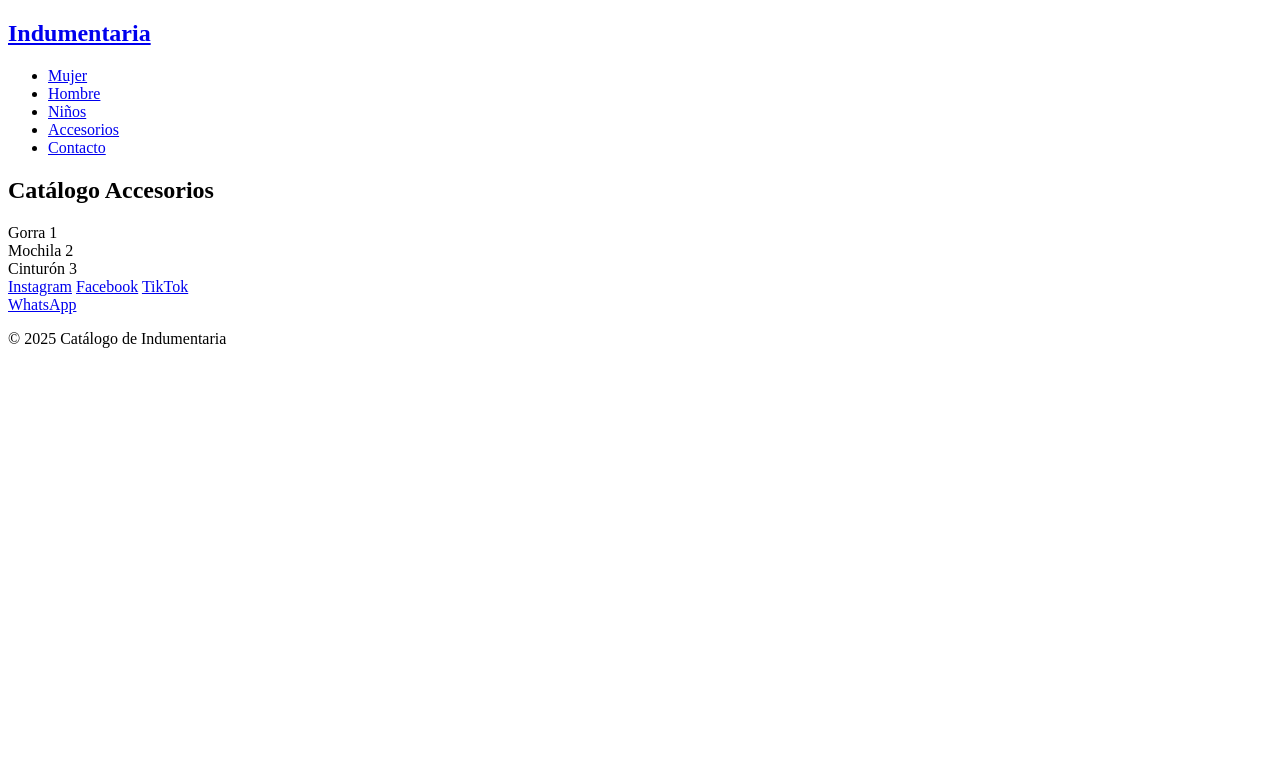
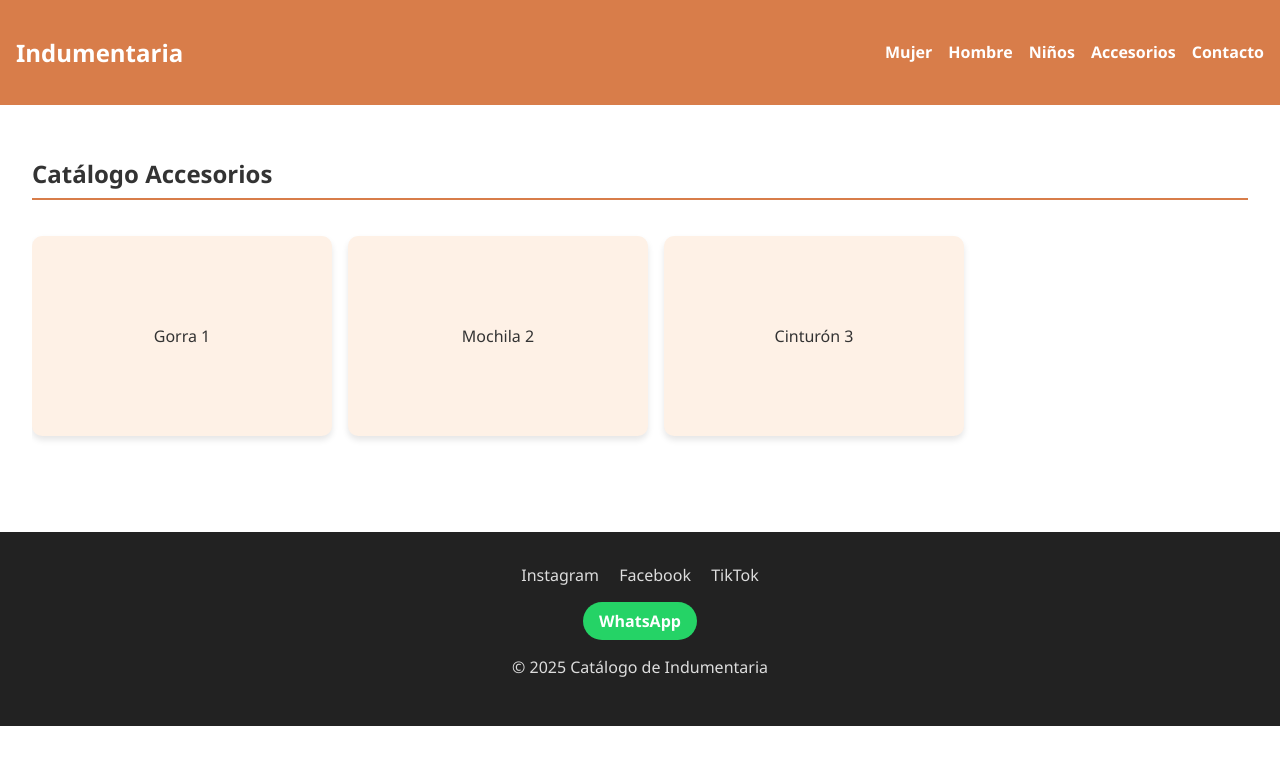
Before and after one commit to Maxi-Lucardi/catalogoRopa, a plain HTML site: page pages/accesorios.html in a window 1280 px wide. Drawn offline with Linux system fonts and the light colour scheme; files that its build step writes are made by us from their sources; the site is published under a folder, as on GitHub Pages, so addresses that start at the root find nothing.

Commit message:
1.0.4 modificacion rutas navegacion

```diff
--- a/pages/accesorios.html
+++ b/pages/accesorios.html
@@ -4,19 +4,19 @@
   <meta charset="UTF-8">
   <meta name="viewport" content="width=device-width, initial-scale=1.0">
   <title>Nube Accesorios</title>
-  <link rel="stylesheet" href="/css/style.css">
-  <script defer src="/js/app.js"></script>
+  <link rel="stylesheet" href="./css/style.css">
+  <script defer src="./js/app.js"></script>
 </head>
 <body>
   <header>
     <nav class="main-nav">
-      <h1><a href="/index.html">Indumentaria</a></h1>
+      <h1><a href="./index.html">Indumentaria</a></h1>
       <ul>
-        <li><a href="/pages/mujer.html">Mujer</a></li>
-        <li><a href="/pages/hombre.html">Hombre</a></li>
-        <li><a href="/pages/infantil.html">Niños</a></li>
+        <li><a href="./pages/mujer.html">Mujer</a></li>
+        <li><a href="./pages/hombre.html">Hombre</a></li>
+        <li><a href="./pages/infantil.html">Niños</a></li>
         <li><a href="accesorios.html">Accesorios</a></li>
-        <li><a href="/pages/contacto.html">Contacto</a></li>
+        <li><a href="./pages/contacto.html">Contacto</a></li>
       </ul>
     </nav>
   </header>
```
Also changed, not shown: pages/contacto.html (+7 -7 lines), pages/hombre.html (+7 -7 lines), pages/infantil.html (+7 -7 lines), pages/mujer.html (+7 -7 lines).
